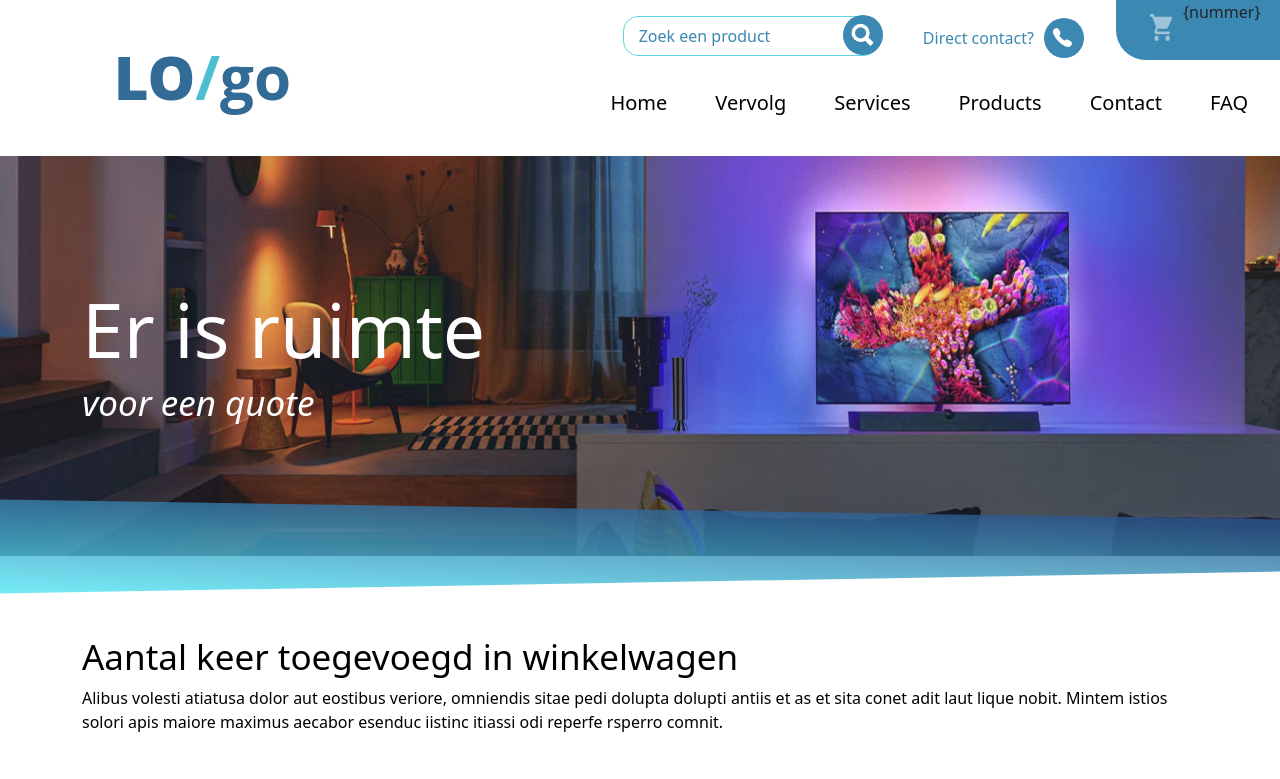
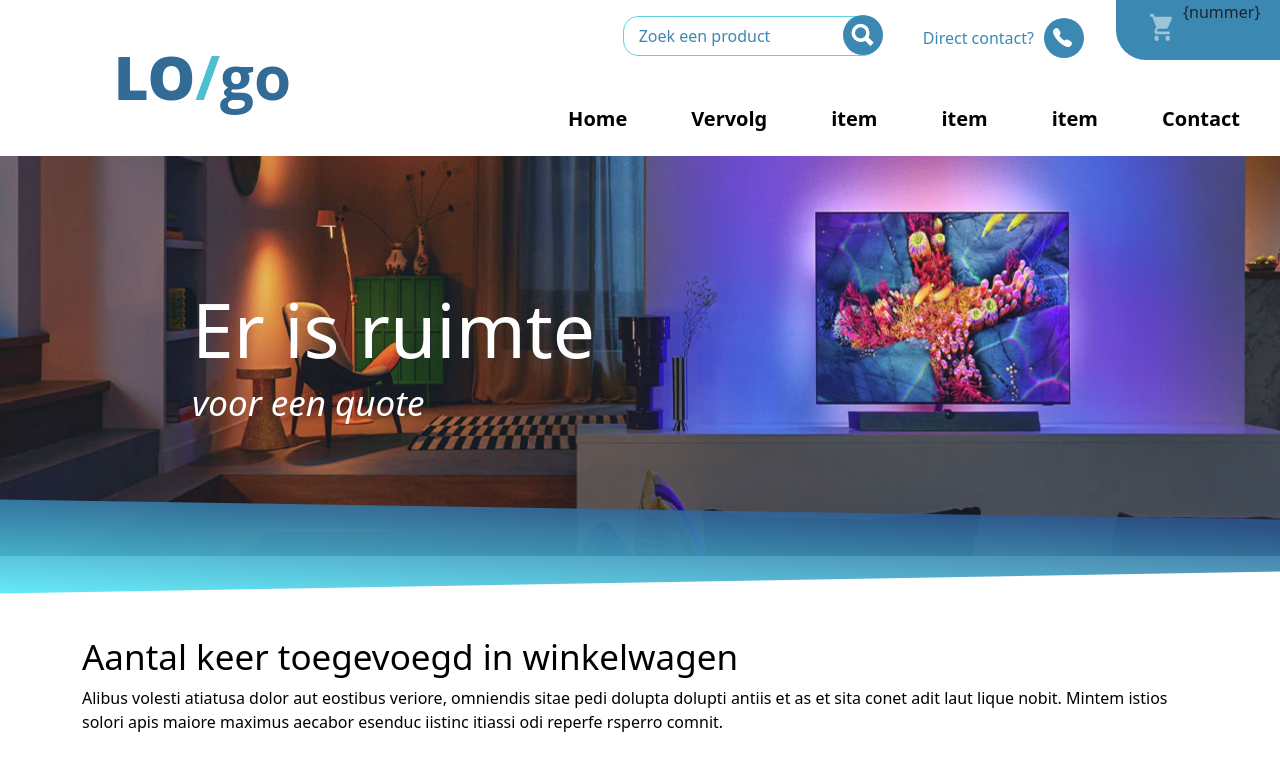
Before and after one commit to bartflk/gloed-opdracht, a plain HTML site: page vervolg.html in a window 1280 px wide. Shown: the top 779 px of the page. Drawn offline with nearby package versions, Linux system fonts and the light colour scheme.

Commit message:
last fixes

```diff
--- a/sass/main.scss
+++ b/sass/main.scss
@@ -84,7 +84,7 @@ footer{
 .topmenu{
     display: flex;
     flex-direction: row;
-    height: 40px;
+    height: 55px;
     flex-wrap: wrap;
     justify-content: flex-end;
     width: 100%;
@@ -153,7 +153,7 @@ footer{
     flex-direction: row;
     flex-wrap: wrap;
     justify-content: flex-end;
-    margin-top: 1.5em;
+    margin-top: 1.25em;
     width: 100%;
     ul{
         li{
--- a/vervolg.html
+++ b/vervolg.html
@@ -14,14 +14,14 @@
       <!-- Headder -->
      <div class="container-fluid g-0">
        <div class="row  g-0">
-            <div class="col-3 d-none d-xl-block g-0">
+         <div class="col-3 d-none d-lg-block g-0">
              <div class="logo">
                <svg xmlns="http://www.w3.org/2000/svg" width="166" height="82" viewBox="0 0 166 82">
                  <text id="LO_go" data-name="LO/go" transform="translate(83 64)" fill="#316b96" font-size="60" font-family="OpenSans-Extrabold, Open Sans" font-weight="800"><tspan x="-82.295" y="0">LO</tspan><tspan y="0" fill="#4dbfd1" font-family="OpenSans-Bold, Open Sans" font-weight="700">/</tspan><tspan y="0" font-family="OpenSans-CondensedBold, Open Sans" font-weight="700">go</tspan></text>
                </svg>
              </div>
          </div>
-            <div class="col-12 col-xl-9  g-0">
+         <div class="col-12 col-lg-9 g-0">
 
            <div class="topmenu">
              <div class="search ">
@@ -34,6 +34,8 @@
                    </svg>
                  </button>
                </form>
+
+             </div>
              <div class="contact">
                <p>Direct contact?</p>
                <svg xmlns="http://www.w3.org/2000/svg" width="40" height="40" viewBox="0 0 40 40">
@@ -41,7 +43,6 @@
                    <path id="icon_phone_cruel-jewel" d="M98.06,93.884c-.788-.81-3.028-2.326-4.5-2.326a1.6,1.6,0,0,0-.88.232,4.831,4.831,0,0,1-1.565.815c-.151,0-.313-.135-.669-.443l-.059-.054a18.725,18.725,0,0,1-1.581-1.479l-.1-.1c-.07-.07-.13-.135-.189-.194-.335-.345-.577-.594-1.436-1.565l-.038-.043c-.41-.464-.68-.766-.7-.988s.173-.567.653-1.22a2.669,2.669,0,0,0,.07-2.887,13.135,13.135,0,0,0-1.738-2.493l-.054-.065a2.33,2.33,0,0,0-1.83-.971,3.24,3.24,0,0,0-1.727.626c-.027.016-.054.038-.081.054a3.464,3.464,0,0,0-1.5,1.792c-.308,1-.513,2.294.961,4.987a24.1,24.1,0,0,0,4.264,5.78,25.761,25.761,0,0,0,4.21,3.584,9.786,9.786,0,0,0,5.03,2.175,3.67,3.67,0,0,0,3.47-1.614C99.485,95.789,98.9,94.753,98.06,93.884Z" transform="translate(-70.927 -70.1)" fill="#fff"/>
                </svg>
              </div>
-
              <div class="shoppingcart">
                <svg xmlns="http://www.w3.org/2000/svg" width="35" height="35" viewBox="0 0 35 35">
                  <g id="_3669231_cart_shopping_ic_icon" data-name="3669231_cart_shopping_ic_icon" opacity="0.5">
@@ -52,16 +53,38 @@
                <a>{nummer}</a>
              </div>
            </div>
+
+
+             <div class="menu">
+               <nav class="navbar navbar-expand-lg navbar-light ">
+                 <div class="container-fluid">
+                   <button class="navbar-toggler" type="button" data-bs-toggle="collapse" data-bs-target="#navbarNav" aria-controls="navbarNav" aria-expanded="false" aria-label="Toggle navigation">
+                     <span class="navbar-toggler-icon"></span>
+                   </button>
+                   <div class="collapse navbar-collapse" id="navbarNav">
+                     <ul class="navbar-nav">
+                       <li class="nav-item">
+                         <a class="nav-link" href="index.html">Home</a>
+                       </li>
+                       <li class="nav-item">
+                         <a class="nav-link" href="vervolg.html">Vervolg</a>
+                       </li>
+                       <li class="nav-item">
+                         <a class="nav-link" href="#">item</a>
+                       </li>
+                       <li class="nav-item">
+                         <a class="nav-link" href="#">item</a>
+                       </li>
+                       <li class="nav-item">
+                         <a class="nav-link" href="#">item</a>
+                       </li>
+                       <li class="nav-item">
+                         <a class="nav-link" href="#">Contact</a>
+                       </li>
+                     </ul>
                    </div>
-                <div class="menu">
-                  <ul class="menu">
-                    <li><a href="index.html">Home</a></li>
-                    <li><a href="vervolg.html">Vervolg</a></li>
-                    <li><a href="#">Services</a></li>
-                    <li><a href="#">Products</a></li>
-                    <li><a href="#">Contact</a></li>
-                    <li><a href="#">FAQ</a></li>
-                  </ul>
+                 </div>
+               </nav>
              </div>
          </div>
        </div>
@@ -70,7 +93,23 @@
 
    <div class="hero">
      <div class="imagecontainer">
+      <div id="carouselExampleDark" class="carousel carousel-dark slide">
+       <div class="carousel-indicators">
+       </div>
+       <div class="carousel-inner">
+         <div class="carousel-item active" data-bs-interval="10000">
            <img src="img\Untitled.png" alt="">
+           <div class="carousel-caption h-100">
+             <div class="container-fluid g-0 h-100">
+               <div class="overlaytext h-100">
+                 <h1>Er is ruimte</h1>
+                 <h2>voor een quote</h2>
+               </div>
+             </div>
+           </div>
+         </div>
+       </div>
+     </div>
      <svg xmlns="http://www.w3.org/2000/svg" id="opacitysvg" xmlns:xlink="http://www.w3.org/1999/xlink" width="100%" height="141" viewBox="0 0 1920 141">
        <defs>
          <linearGradient id="linear-gradient" x1="0.17" y1="1.232" x2="0.875" y2="0.194" gradientUnits="objectBoundingBox">
@@ -78,18 +117,11 @@
            <stop offset="1" stop-color="#2c578e"/>
          </linearGradient>
        </defs>
-              <path id="Path_2027" data-name="Path 2027" d="M0-20,1920,10V88L0,121Z" transform="translate(0 20)" opacity="0.9" fill="url(#linear-gradient)"/>
+       <path id="Path_2027" data-name="Path 2027" d="M0-20,1920,10V88L0,121Z" transform="translate(0 20)" opacity="1" fill="url(#linear-gradient)"/>
      </svg>
    </div>
-            <div class="overlay">
-              <div class="container">
-                <div class="overlaytext">
-                  <h1>Er is ruimte</h1>
-                  <h2>voor een quote</h2>
-                </div>
-              </div>
-            </div>
-        </div>
+
+
 
    </header>
         <!-- intro text -->
```
Also changed, not shown: index.html (+3 -3 lines), css/main.css. Lines whose indentation alone changed are shown as unchanged.
